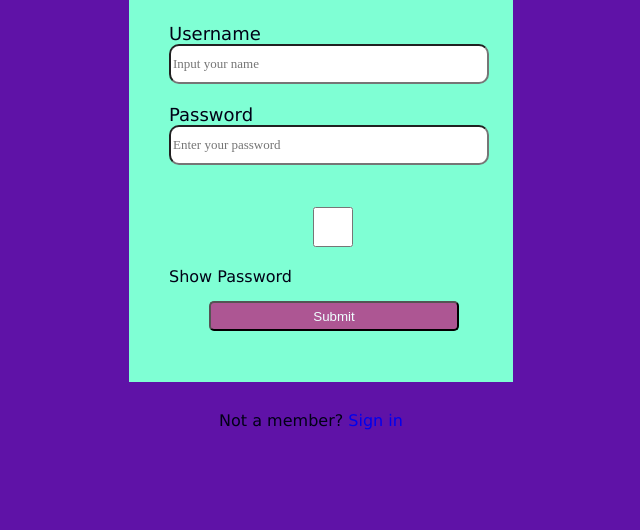
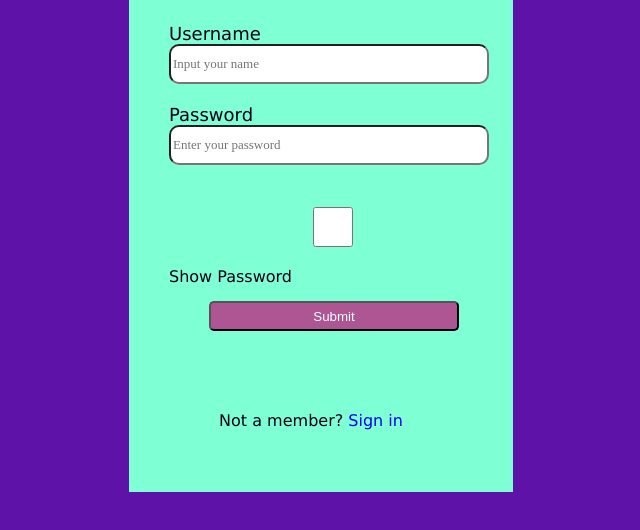
Before and after one commit to BissyClassic/Login-page, a plain HTML site: page index.html in a window 1280 px wide. Shown: the part 226-756 px from the top of the page, without its empty margins (319-959 px from the left). Drawn offline with Linux system fonts and the light colour scheme.

Commit message:
Update login.css

```diff
--- a/login.css
+++ b/login.css
@@ -8,7 +8,7 @@ body {
 }
 .form-container {
   background-color: aquamarine;
-    height: 600px;
+    height: 710px;
      padding: 1rem 0;
     color: #010116;
     width: 30vw;
```
